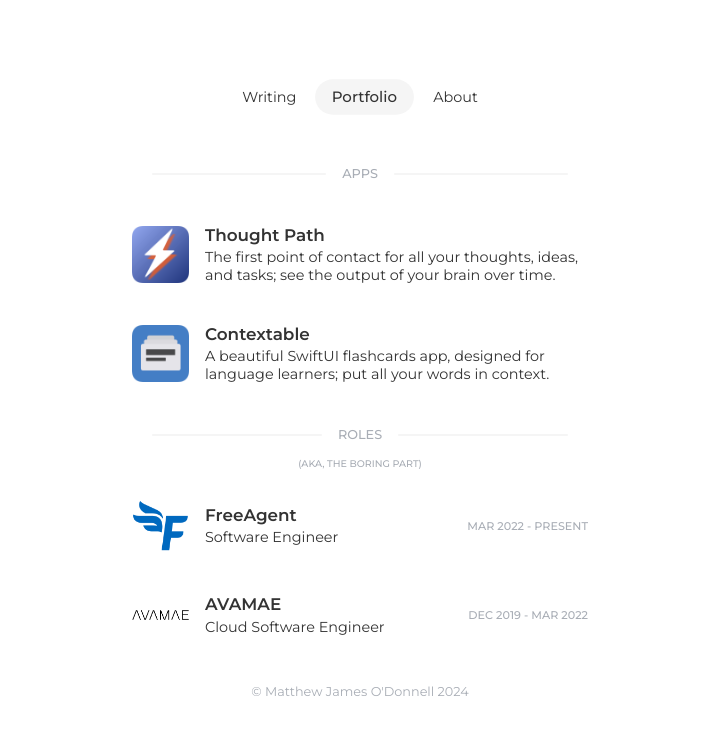
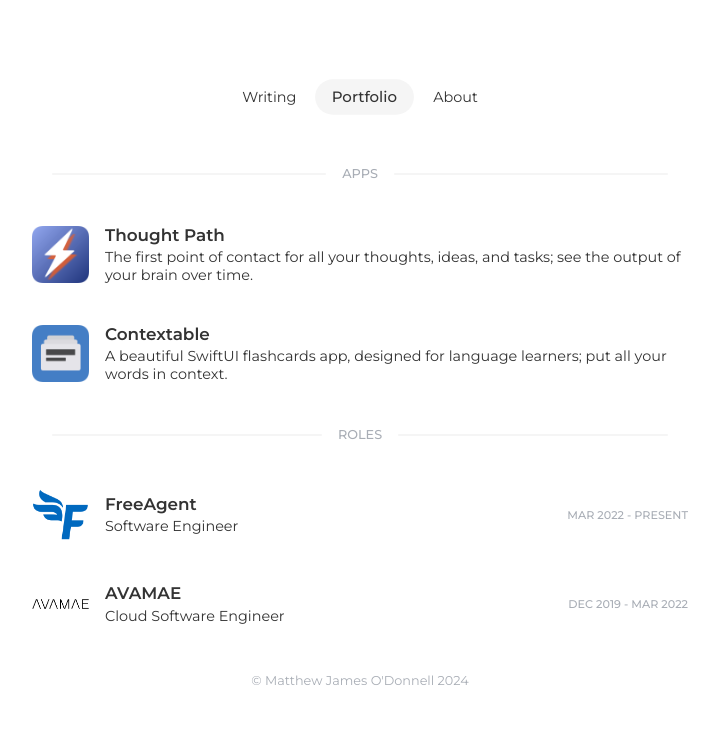
Before and after one commit to mattjamesod/andhash39, a Jekyll site: the page built from portfolio/index.markdown, in a window 1280 px wide. Shown: the top 735 px of the page, without its empty margins (280-998 px from the left). Built offline with Jekyll 4.4.1, drawn with Linux system fonts in a browser that asks for light colours; some web fonts are replaced.

Commit message:
extra break point, removed boring aprt

```diff
--- a/_layouts/portfolio-index.html
+++ b/_layouts/portfolio-index.html
@@ -31,7 +31,6 @@ layout: header-and-footer
 			<div class="divider-word">Roles</div>
 			<div class="divider-line"></div>
 		</div>
-		<div class="divider-word" style="font-size: 0.6rem;">(AKA, the boring part)</div>
 	</div>
 
 	<li>
--- a/assets/css/main.css
+++ b/assets/css/main.css
@@ -50,6 +50,7 @@ body {
 	@media (min-width: 600px) { margin: 80px auto 80px auto; }
 	max-width: 1200px;
 	@media (min-width: 600px) { max-width: 600px; }
+	@media (min-width: 1200px) { max-width: 800px; }
 	display: flex;
 	flex-direction: column;
 }
```
Also changed, not shown: 1 other file.
